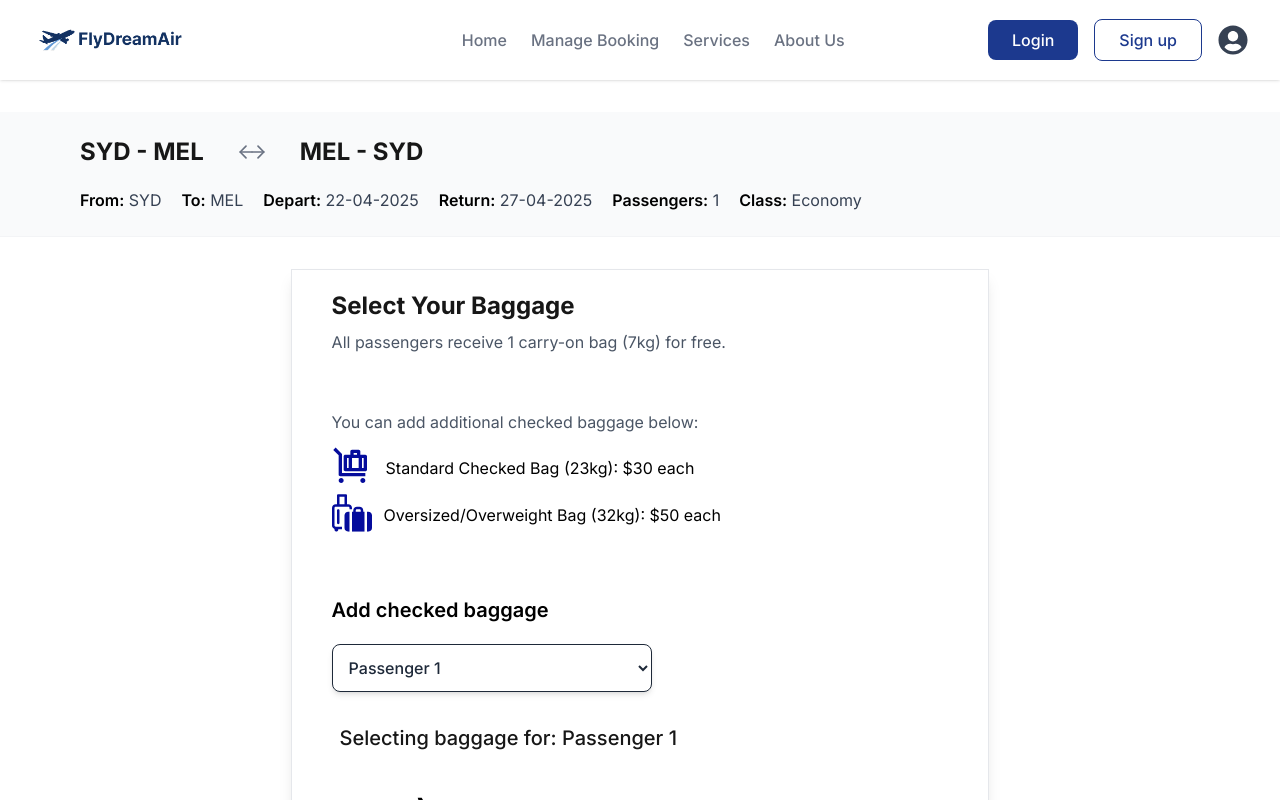
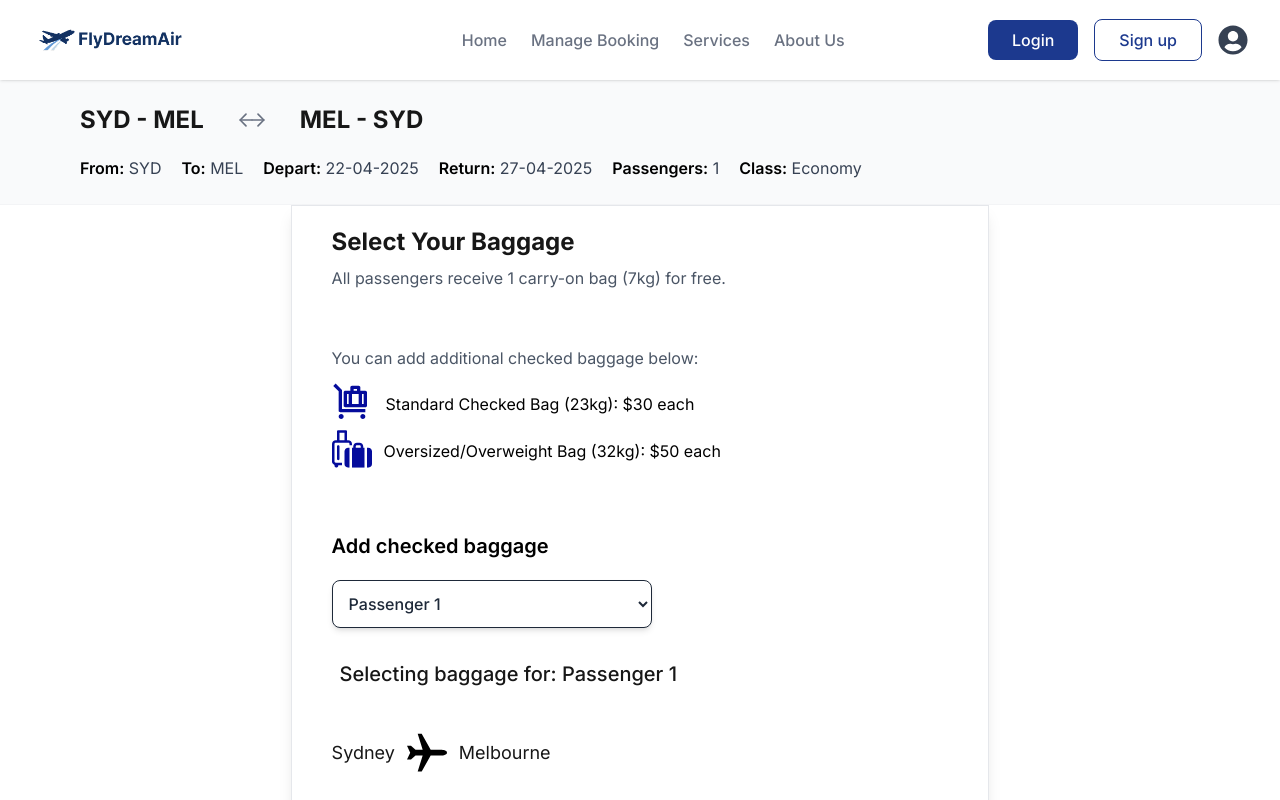
Before and after one commit to MVPAV/FlyDreamAir, a Next.js app: page /flight-baggages in a window 1280 px wide. Shown: the top 800 px of the page. Built offline with nearby package versions, Linux system fonts and the light colour scheme.

Commit message:
margin change FlightSummary

```diff
--- a/src/app/(main)/components/FlightSummaryHeader.tsx
+++ b/src/app/(main)/components/FlightSummaryHeader.tsx
@@ -23,7 +23,7 @@ const FlightSummaryHeader: React.FC<FlightSummaryHeaderProps> = ({
   flightClass
 }) => {
   return (
-    <div className="w-full my-8 bg-gray-50 border-b border-gray-100">
+    <div className="w-full bg-gray-50 border-b border-gray-100">
       <div className="container mx-auto px-4 max-w-6xl py-6">
         <div className="flex flex-col space-y-5">
           {/* Route information */}
```
